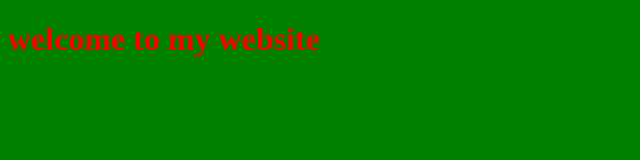
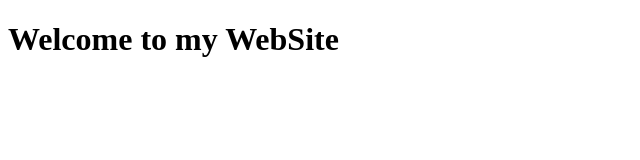
Before and after one commit to mamadoubhoyediallo/welcome-to, a plain HTML site: page index.html in a window 1280 px wide. Shown: the whole page, without its empty margins (0-640 px from the left). Drawn offline with Linux system fonts and the light colour scheme.

Commit message:
page init

```diff
--- a/index.html
+++ b/index.html
@@ -4,7 +4,7 @@
 	<title></title>
 	<meta charset="utf-8">
 </head>
-<body style="background-color: green">
-	<h1 style="color: red">welcome to my website</h1>
+<body>
+	<h1>Welcome to my WebSite</h1>
 </body>
 </html>
```
